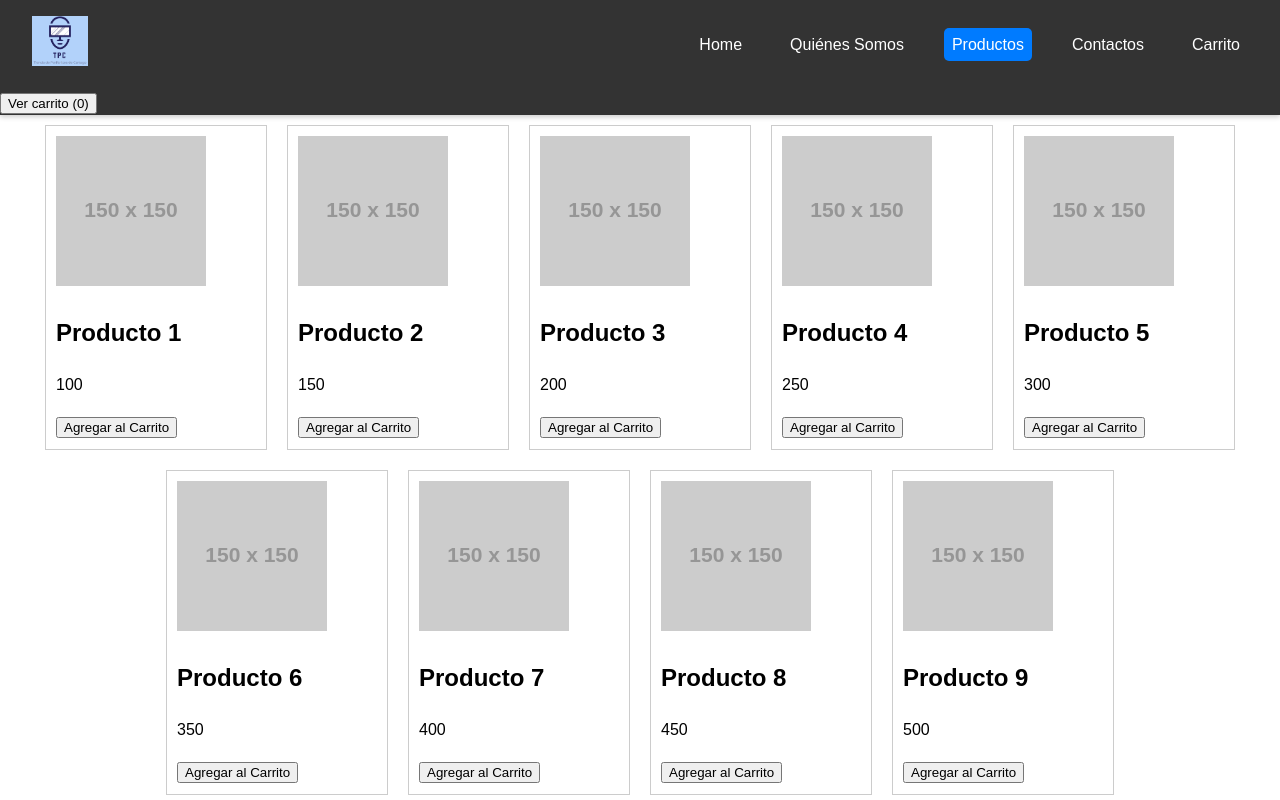
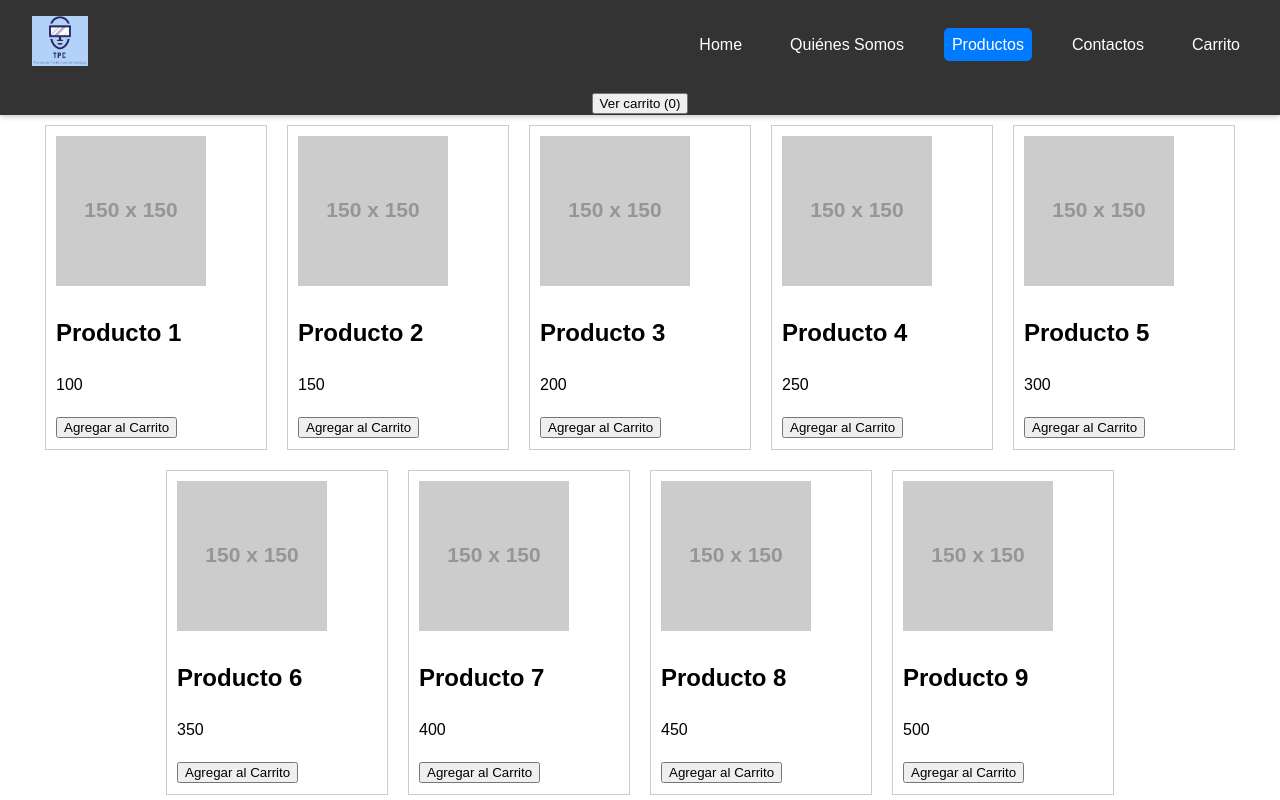
Before and after one commit to JuanD1603/Pagina-web, a plain HTML site: page productos.html in a window 1280 px wide. Shown: the top 800 px of the page. Drawn offline with Linux system fonts and the light colour scheme; placeholder pictures from the web are drawn by us.

Commit message:
centro de carrito

```diff
--- a/css/producto.css
+++ b/css/producto.css
@@ -17,6 +17,9 @@ header {
     top: 0;
     z-index: 1000;
     box-shadow: 0 2px 5px rgba(0, 0, 0, 0.2);
+}
+#carrito{
+    text-align: center;
 }
 
 .header-container {
--- a/productos.html
+++ b/productos.html
@@ -28,7 +28,7 @@
             <div class="menu-toggle">☰</div>
         </div>
         <div id="carrito">
-            <button onclick="toggleCarrito()">Ver carrito (<span id="cantidadCarrito">0</span>) </button>
+            <button onclick="toggleCarrito()" style="align-items: center;">Ver carrito (<span id="cantidadCarrito">0</span>) </button>
     </div>
     </header>
 
```
